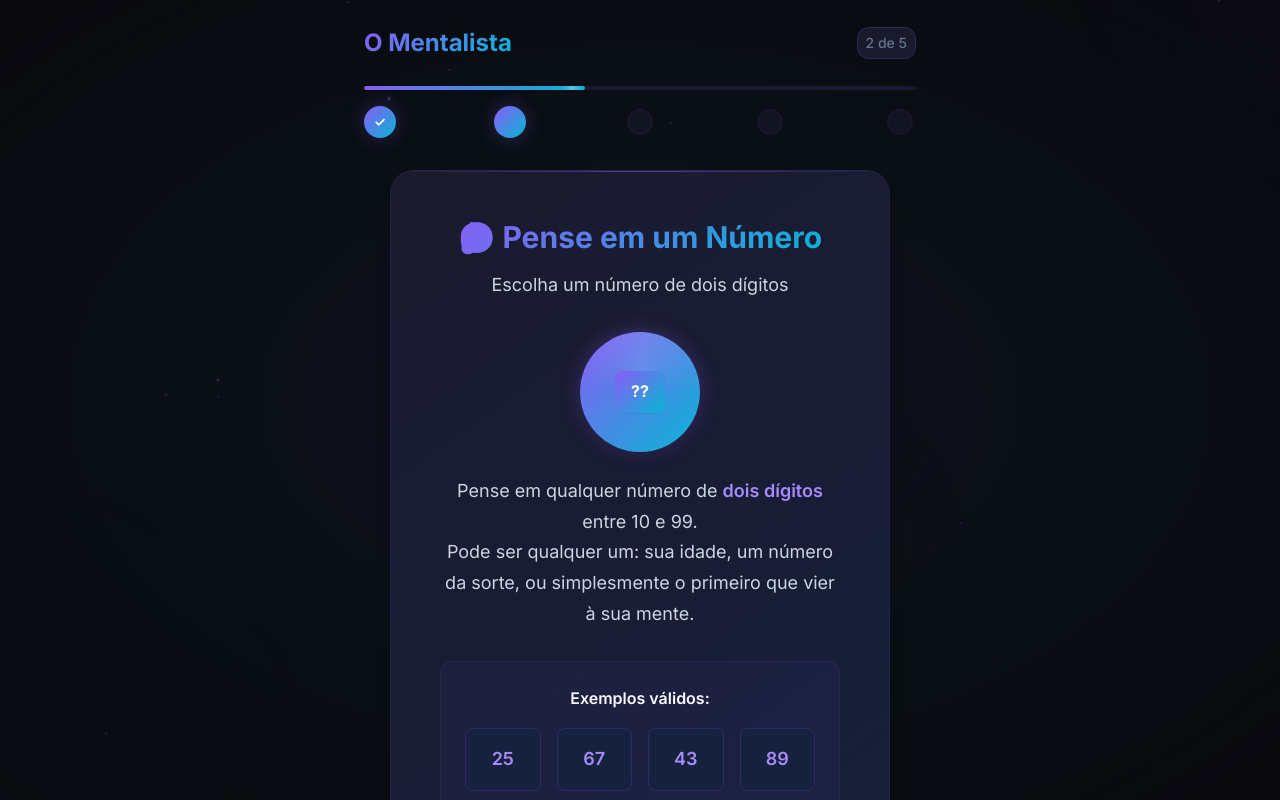
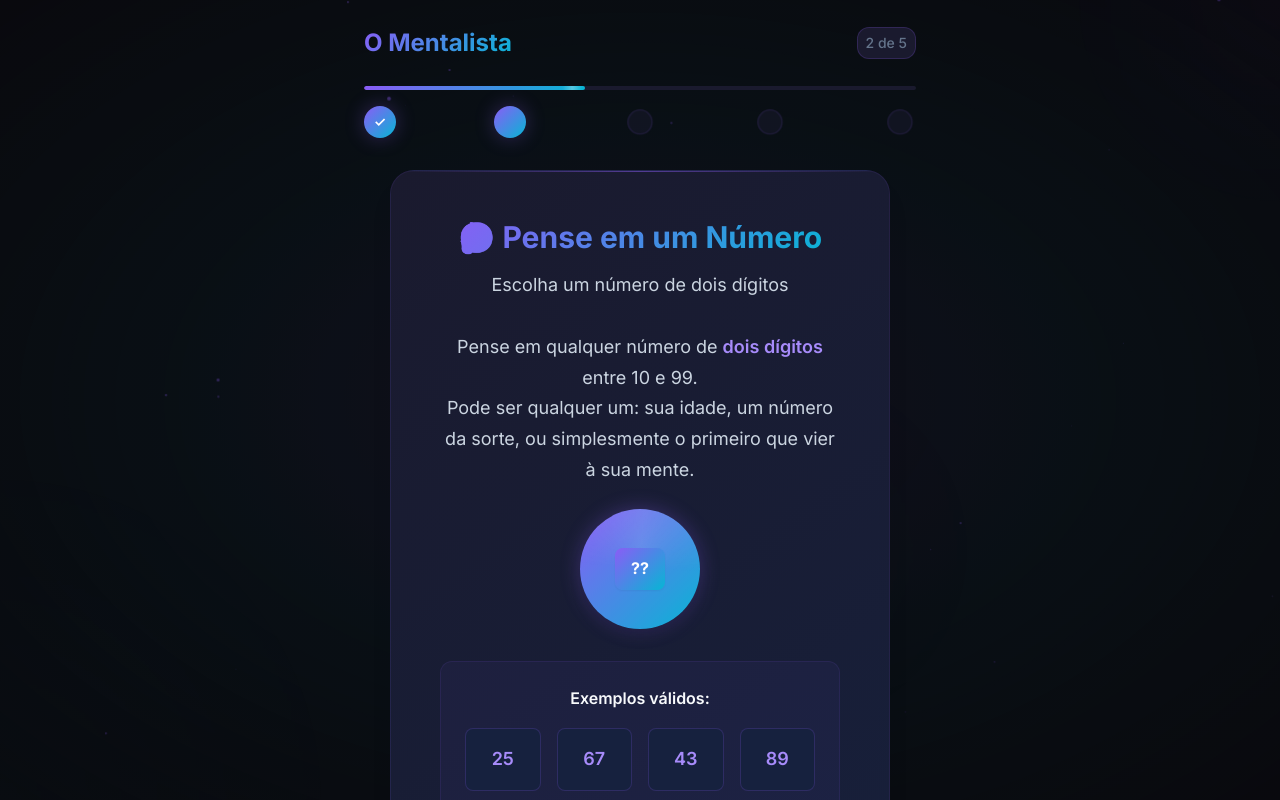
Before and after one commit to davidassef/OMentalista, a React (Vite) app: page / in a window 1280 px wide. Both pictures are taken after a click on the button "🚀 Estou Pronto para Começar". Shown: the top 800 px of the page. Built offline with nearby package versions, Linux system fonts and the light colour scheme.

Commit message:
fix: reorganiza ordem dos elementos no ThinkNumberStep
- Move o parágrafo de instrução para acima do div number-display
- Melhora a hierarquia visual dos elementos na tela

```diff
--- a/src/components/steps/ThinkNumberStep.jsx
+++ b/src/components/steps/ThinkNumberStep.jsx
@@ -26,15 +26,6 @@
           transition={{ duration: 0.6 }}
         >
           <div className="instruction-main">
-            <motion.div
-              className="number-display"
-              initial={{ scale: 0.8, opacity: 0 }}
-              animate={{ scale: 1, opacity: 1 }}
-              transition={{ duration: 0.5, delay: 0.2 }}
-            >
-              <span className="number-placeholder">??</span>
-            </motion.div>
-
             <motion.p
               className="instruction-text"
               initial={{ opacity: 0, y: 20 }}
@@ -46,6 +37,15 @@
               Pode ser qualquer um: sua idade, um número da sorte, ou simplesmente
               o primeiro que vier à sua mente.
             </motion.p>
+
+            <motion.div
+              className="number-display"
+              initial={{ scale: 0.8, opacity: 0 }}
+              animate={{ scale: 1, opacity: 1 }}
+              transition={{ duration: 0.5, delay: 0.2 }}
+            >
+              <span className="number-placeholder">??</span>
+            </motion.div>
           </div>
 
           <motion.div
```
